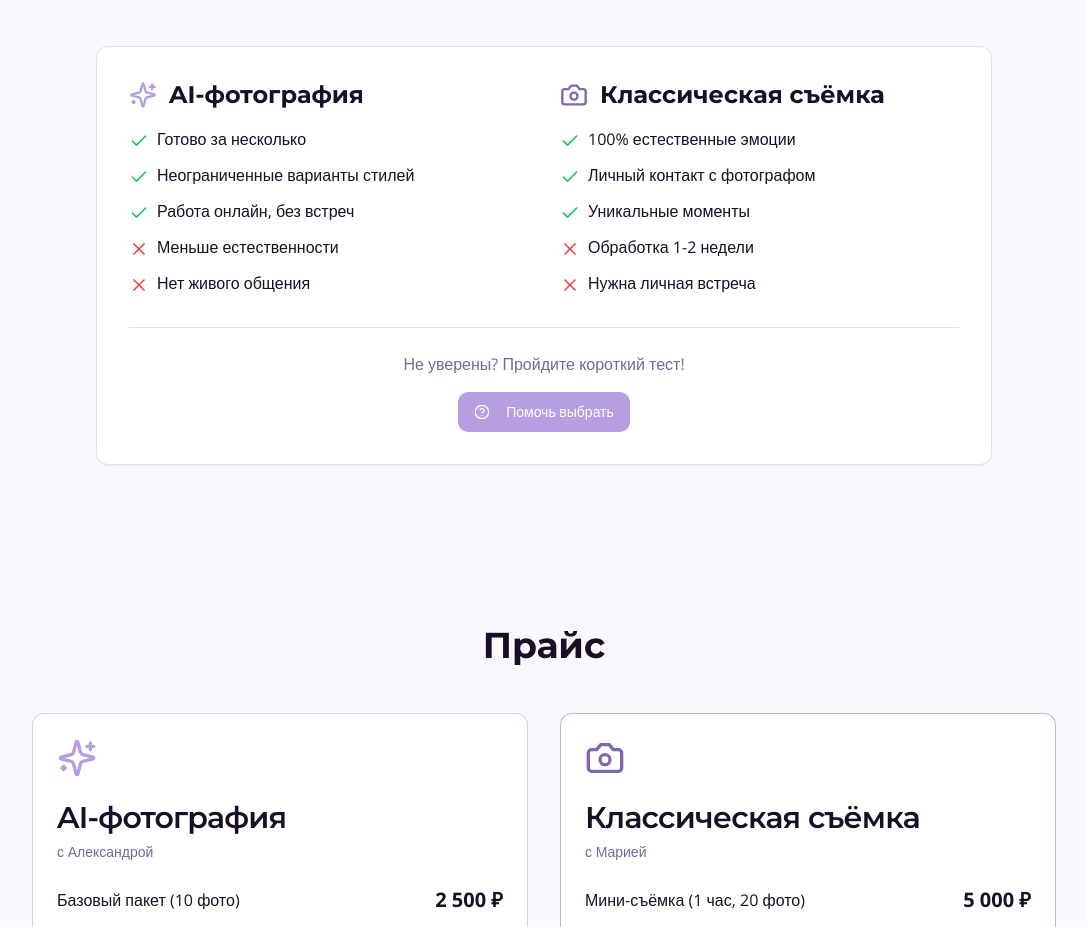
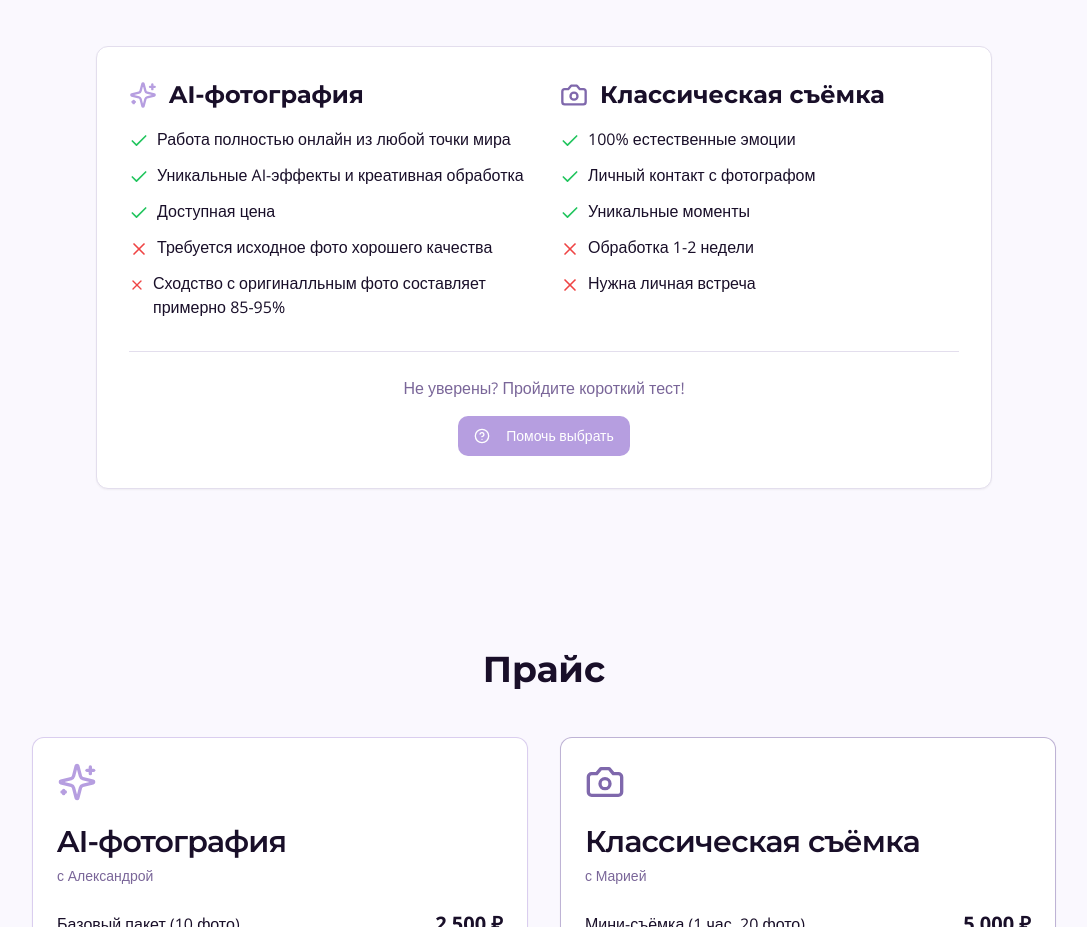
Before and after one commit to pr-poehali-dev/neiro-photo-site, a React (Vite) app: page / in a window 1280 px wide. Shown: the part 1984-2911 px from the top of the page, without its empty margins (96-1183 px from the left). Built offline with nearby package versions, Linux system fonts and the light colour scheme.

Commit message:
Обновление Index.tsx

```diff
--- a/src/pages/Index.tsx
+++ b/src/pages/Index.tsx
@@ -419,7 +419,7 @@ const Index = () => {
                         data-component-name="p"
                         data-component-content="%7B%22text%22%3A%22%D0%93%D0%BE%D1%82%D0%BE%D0%B2%D0%BE%20%D0%B7%D0%B0%20%D0%BD%D0%B5%D1%81%D0%BA%D0%BE%D0%BB%D1%8C%D0%BA%D0%BE%20%D1%87%D0%B0%D1%81%D0%BE%D0%B2%22%7D"
                       >
-                        Готово за несколько
+                        Работа полностью онлайн из любой точки мира
                       </p>
                     </div>
                     <div
@@ -462,7 +462,7 @@ const Index = () => {
                         data-component-name="p"
                         data-component-content="%7B%22text%22%3A%22%D0%9D%D0%B5%D0%BE%D0%B3%D1%80%D0%B0%D0%BD%D0%B8%D1%87%D0%B5%D0%BD%D0%BD%D1%8B%D0%B5%20%D0%B2%D0%B0%D1%80%D0%B8%D0%B0%D0%BD%D1%82%D1%8B%20%D1%81%D1%82%D0%B8%D0%BB%D0%B5%D0%B9%22%7D"
                       >
-                        Неограниченные варианты стилей
+                        Уникальные AI-эффекты и креативная обработка
                       </p>
                     </div>
                     <div
@@ -505,7 +505,7 @@ const Index = () => {
                         data-component-name="p"
                         data-component-content="%7B%22text%22%3A%22%D0%A0%D0%B0%D0%B1%D0%BE%D1%82%D0%B0%20%D0%BE%D0%BD%D0%BB%D0%B0%D0%B9%D0%BD%2C%20%D0%B1%D0%B5%D0%B7%20%D0%B2%D1%81%D1%82%D1%80%D0%B5%D1%87%22%7D"
                       >
-                        Работа онлайн, без встреч
+                        Доступная цена
                       </p>
                     </div>
                     <div
@@ -549,7 +549,7 @@ const Index = () => {
                         data-component-name="p"
                         data-component-content="%7B%22text%22%3A%22%D0%9C%D0%B5%D0%BD%D1%8C%D1%88%D0%B5%20%D0%B5%D1%81%D1%82%D0%B5%D1%81%D1%82%D0%B2%D0%B5%D0%BD%D0%BD%D0%BE%D1%81%D1%82%D0%B8%22%7D"
                       >
-                        Меньше естественности
+                        Требуется исходное фото хорошего качества
                       </p>
                     </div>
                     <div
@@ -593,7 +593,7 @@ const Index = () => {
                         data-component-name="p"
                         data-component-content="%7B%22text%22%3A%22%D0%9D%D0%B5%D1%82%20%D0%B6%D0%B8%D0%B2%D0%BE%D0%B3%D0%BE%20%D0%BE%D0%B1%D1%89%D0%B5%D0%BD%D0%B8%D1%8F%22%7D"
                       >
-                        Нет живого общения
+                        Сходство с оригиналльным фото составляет примерно 85-95%
                       </p>
                     </div>
                   </div>
```
